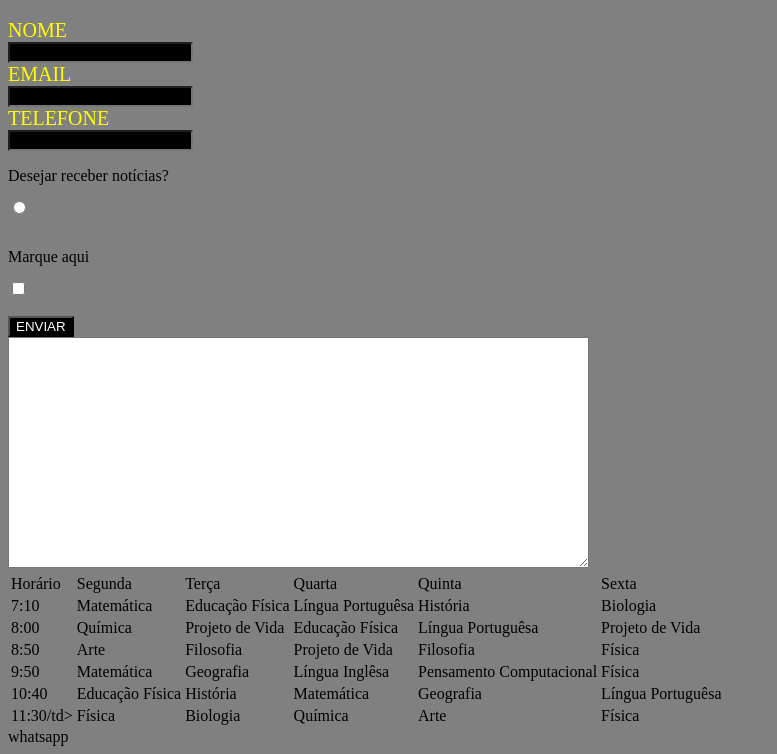
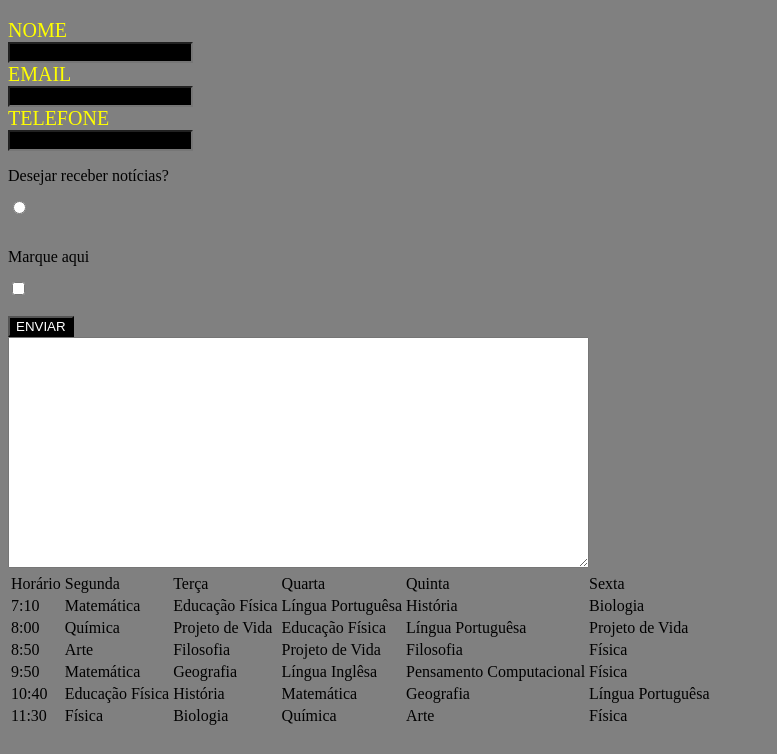
Before and after one commit to vitorhugocorreia/FORMULARIO-1, a plain HTML site: page index.html in a window 1280 px wide. Shown: the part 61-815 px from the top of the page, without its empty margins (0-777 px from the left). Drawn offline with Linux system fonts and the light colour scheme.

Commit message:
Update index.html

```diff
--- a/index.html
+++ b/index.html
@@ -116,11 +116,11 @@
                       <td>Língua Portuguêsa</td>
                    </tr>
                    <tr>
-                      <td>11:30/td>
+                      <td>11:30</td>
                       <td>Física</td>
                       <td>Biologia</td>
                       <td>Química</td>
                       <td>Arte</td>
                       <td>Física</td>
                 </table>
-</html>                                                                                                                                                                                                                                                                                                                                <label for="caixa-watss">whatsapp</label>
+</html>
```
